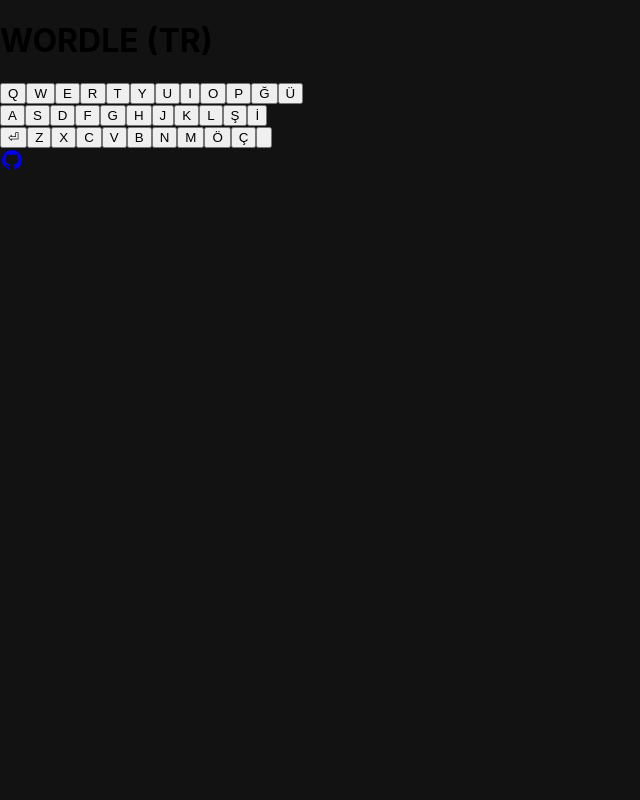
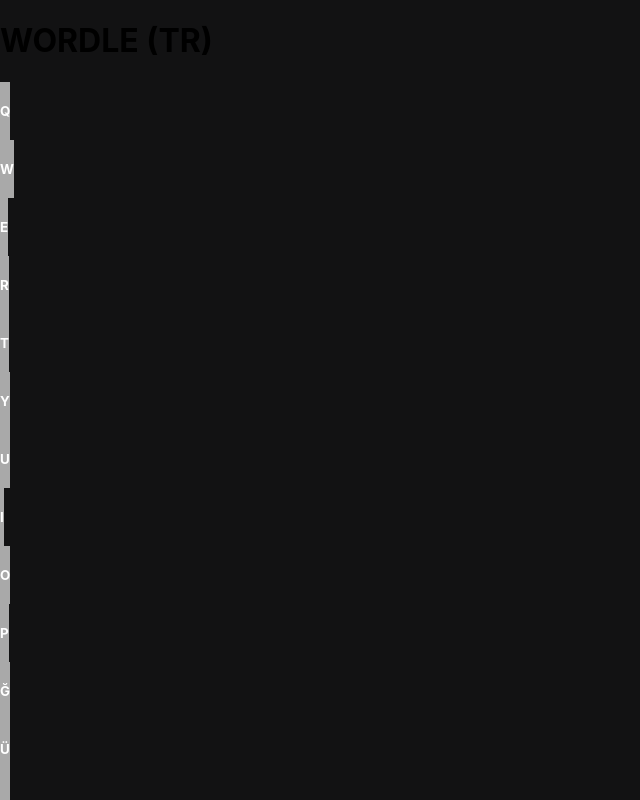
Before and after one commit to EGGSYSMAN/wordle-tr, a React (Create React App) app: page / in a window 1280 px wide. Shown: the top 800 px of the page, without its empty margins (0-640 px from the left). Built offline with nearby package versions, Linux system fonts and the light colour scheme.

Commit message:
keyboard and background update

```diff
--- /dev/null
+++ b/src/App.css
@@ -0,0 +1,80 @@
+.App {
+    width: 100%;
+    max-width: var(--game-max-width);
+    margin: 0 auto;
+    height: 100%;
+    display: flex;
+    flex-direction: column;
+  }
+
+  .Header{
+    text-align: center;
+    height: 50px;
+    color: #d7dadc;
+    border-bottom: 1px solid #d7dadc;
+    margin: 10px 10px;
+  }
+
+  .Grid {
+    margin: 10px auto;
+    width: 90%;
+  }
+
+  .Row {
+    display: flex;
+    width: 80%;
+    margin: 4px auto;
+    /* gap: 4px; */
+    justify-content: center;
+  }
+
+  .Letter {
+    width: 100%;
+    display: inline-flex;
+    justify-content: center;
+    align-items: center;
+    font-size: 2rem;
+    line-height: 2rem;
+    font-weight: bold;
+    vertical-align: middle;
+    box-sizing: border-box;
+    color: var(--tile-text-color);
+    text-transform: uppercase;
+    user-select: none;
+  }
+
+  .Keyboard {
+    margin: 0 auto;
+    width: 100%;
+  }
+
+  .KBRow {
+    display: flex;
+    width: 100%;
+    margin: 0 auto 8px;
+    touch-action: manipulation;
+  }
+
+  button {
+    font-family: inherit;
+    font-weight: bold;
+    border: 0;
+    padding: 0;
+    margin: 0 6px 0 0;
+    height: 58px;
+    border-radius: 4px;
+    cursor: pointer;
+    user-select: none;
+    background-color: darkgray;
+    color: white;
+    flex: 1;
+    display: flex;
+    justify-content: center;
+    align-items: center;
+    text-transform: uppercase;
+    border-radius: unset;
+  }
+
+  .KBLetter {
+    border-radius: 4px;
+  }
--- a/src/index.js
+++ b/src/index.js
@@ -1,6 +1,7 @@
 import React from 'react';
 import ReactDOM from 'react-dom';
 import './index.css';
+import './App.css'
 import App from './App';
 import reportWebVitals from './reportWebVitals';
 
```
